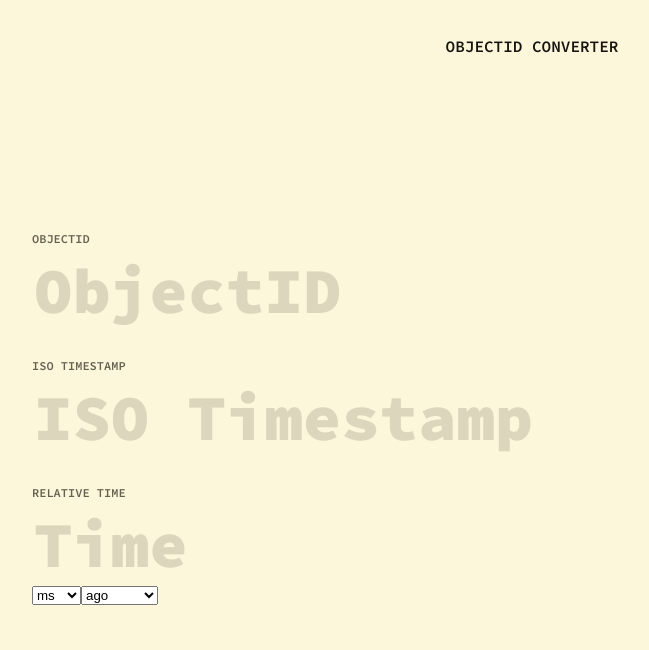
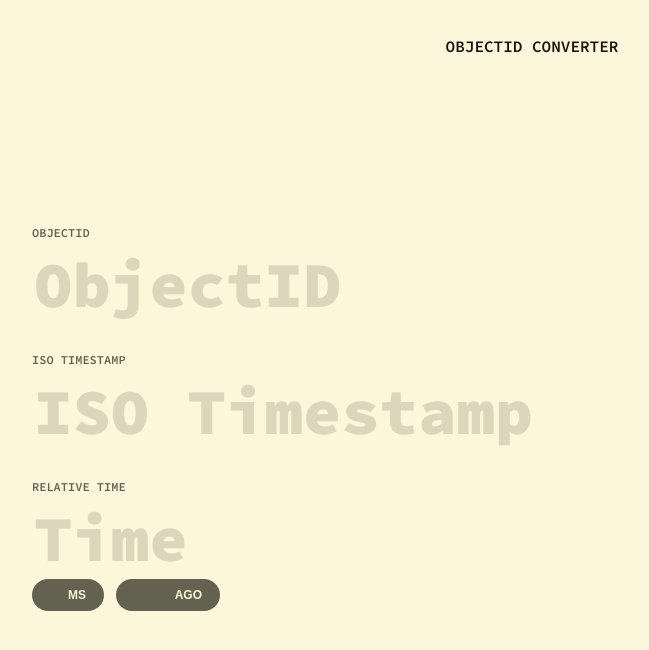
Before and after one commit to The-Silver-Project/objectid, a Vue app: page / in a window 1280 px wide. Shown: the top 650 px of the page, without its empty margins (108-757 px from the left). Built offline with nearby package versions, Linux system fonts and the light colour scheme.

Commit message:
Style selects

```diff
--- a/src/App.vue
+++ b/src/App.vue
@@ -195,6 +195,26 @@ input {
 input::placeholder {
   color: #b9b39e79;
 }
+input[type=number]::-webkit-inner-spin-button,
+input[type=number]::-webkit-outer-spin-button {
+  -webkit-appearance: none;
+  margin: 0;
+}
+
+select {
+  appearance: none;
+  margin-right: 12px;
+  outline: 0;
+  border: 0;
+  background-color: #63614F;
+  color: #fcf6da;
+  text-align-last: right;
+  border-radius: 18px;
+  text-transform: uppercase;
+  font-weight: 900;
+  font-size: 9px;
+  padding: 6px 9px;
+}
 
 @media all and (min-width: 400px) {
   .fields-wrap {
@@ -210,12 +230,21 @@ input::placeholder {
   input {
     font-size: 36px;
   }
+
+  select {
+    font-size: 12px;
+    padding: 6px 12px;
+  }
 }
 
 @media all and (min-width: 800px) {
   input {
     font-size: 48px;
     width: 700px;
+  }
+
+  select {
+    padding: 9px 18px;
   }
 }
 
```
